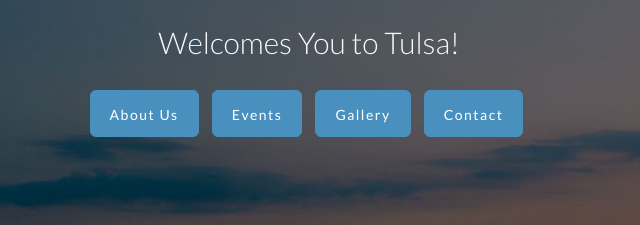
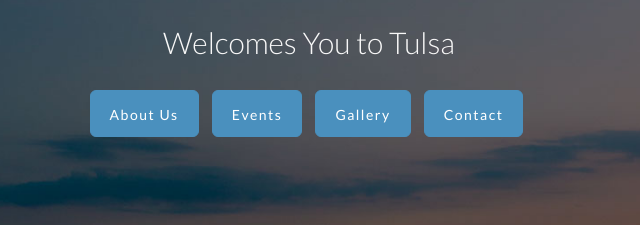
Before and after one commit to RyanTankersley/ism-tulsa, a plain HTML site: page index.html in a window 1280 px wide. Shown: the part 369-594 px from the top of the page, 331-971 px from the left. Drawn offline with Linux system fonts and the light colour scheme; a script that the page names is missing.

Commit message:
Removed exlamation point for testing

```diff
--- a/index.html
+++ b/index.html
@@ -48,7 +48,7 @@
     <div class="intro-header">
 		<div class="col-xs-12 text-center abcen1">
 			<h1 class="h1_home wow fadeIn" data-wow-delay="0.4s">International Student Ministries</h1>
-			<h3 class="h3_home wow fadeIn" data-wow-delay="0.6s">Welcomes You to Tulsa!</h3>
+			<h3 class="h3_home wow fadeIn" data-wow-delay="0.6s">Welcomes You to Tulsa</h3>
 			<ul class="list-inline intro-social-buttons">
 				<li class="hide-mobile"><a class="btn  btn-lg mybutton_cyano wow fadeIn" data-wow-duration="2s"  href="#about" data-wow-delay="0.8s"><span class="network-name">About Us</span></a>
 				</li>
```
